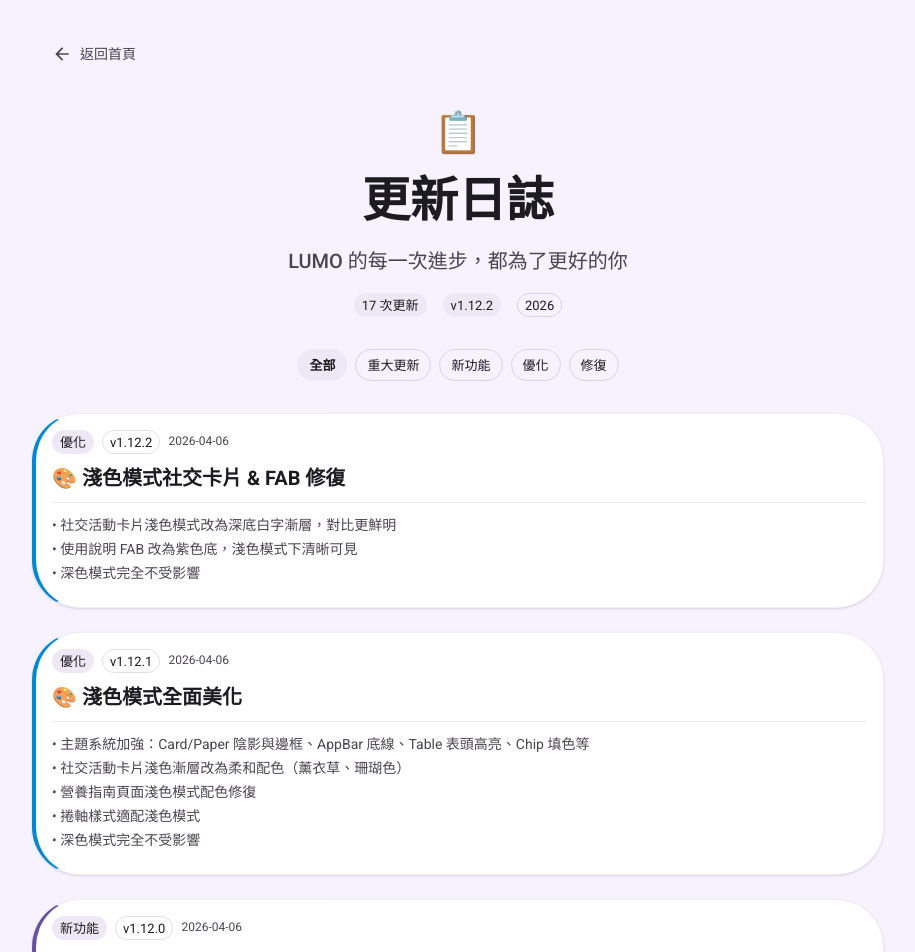
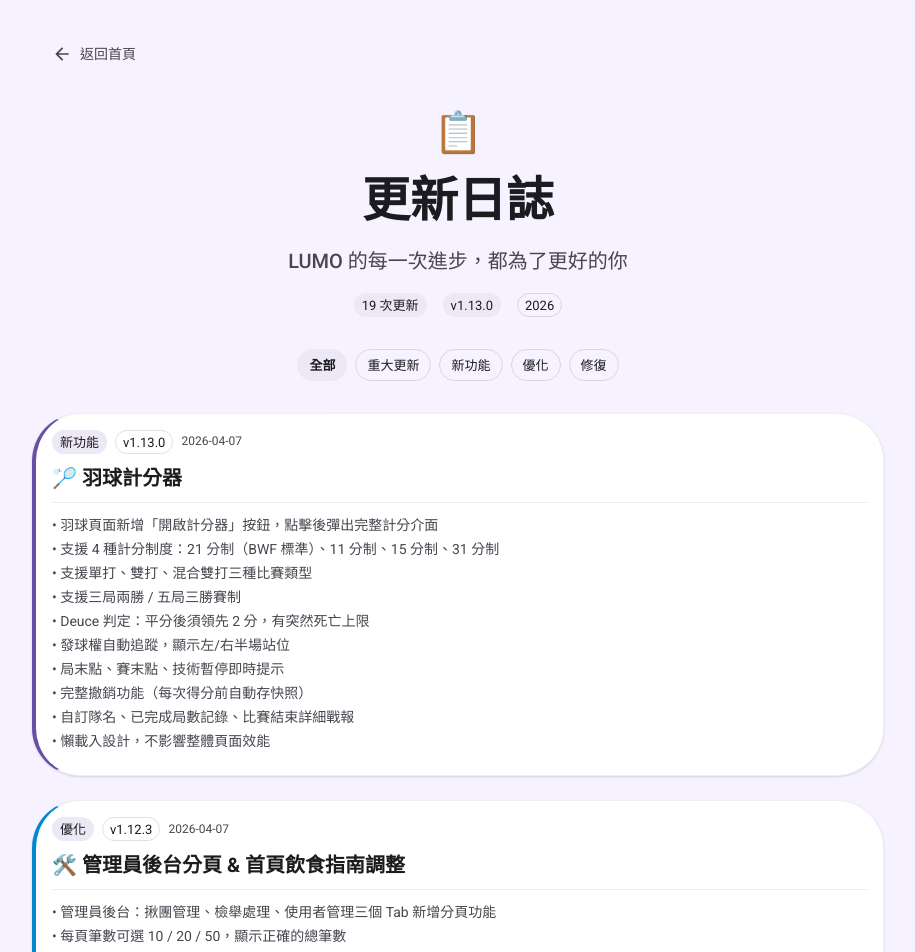
Before and after one commit to DONGHANK-001/lumo-ncnu, a Next.js app in the folder frontend/: page /updates in a window 1280 px wide. Shown: the top 952 px of the page, without its empty margins (182-1097 px from the left). Built offline with nearby package versions, Linux system fonts and the light colour scheme; no server answers.

Commit message:
docs: add v1.13.0 (badminton scorer) and v1.12.3 (admin pagination) to changelog

```diff
--- a/frontend/src/app/updates/page.tsx
+++ b/frontend/src/app/updates/page.tsx
@@ -27,6 +27,37 @@
 }
 
 const UPDATES: UpdateEntry[] = [
+    {
+        version: 'v1.13.0',
+        date: '2026-04-07',
+        category: '新功能',
+        title: '🏸 羽球計分器',
+        details: [
+            '羽球頁面新增「開啟計分器」按鈕，點擊後彈出完整計分介面',
+            '支援 4 種計分制度：21 分制（BWF 標準）、11 分制、15 分制、31 分制',
+            '支援單打、雙打、混合雙打三種比賽類型',
+            '支援三局兩勝 / 五局三勝賽制',
+            'Deuce 判定：平分後須領先 2 分，有突然死亡上限',
+            '發球權自動追蹤，顯示左/右半場站位',
+            '局末點、賽末點、技術暫停即時提示',
+            '完整撤銷功能（每次得分前自動存快照）',
+            '自訂隊名、已完成局數記錄、比賽結束詳細戰報',
+            '懶載入設計，不影響整體頁面效能',
+        ],
+    },
+    {
+        version: 'v1.12.3',
+        date: '2026-04-07',
+        category: '優化',
+        title: '🛠️ 管理員後台分頁 & 首頁飲食指南調整',
+        details: [
+            '管理員後台：揪團管理、檢舉處理、使用者管理三個 Tab 新增分頁功能',
+            '每頁筆數可選 10 / 20 / 50，顯示正確的總筆數',
+            '活動飲食指南從 Card 改為 Button，與升級 PRO、追蹤 LUMO 三按鈕統一大小',
+            '社交卡片淺色/深色模式統一使用深色漸層風格',
+            '主題移除 MuiCard backgroundImage:none，修復漸層被覆蓋問題',
+        ],
+    },
     {
         version: 'v1.12.2',
         date: '2026-04-06',
```
